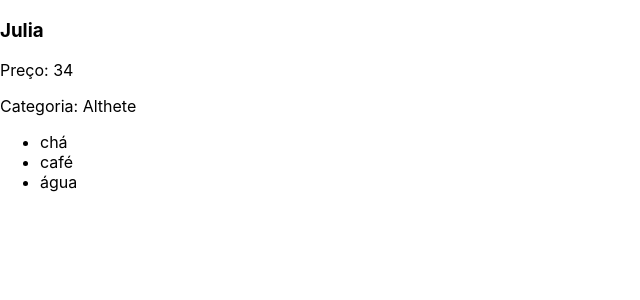
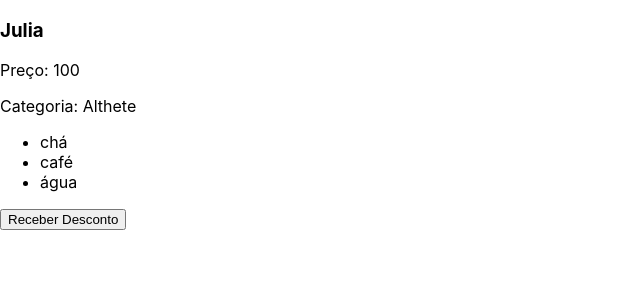
Before and after one commit to Samuel-fsb/react, a React (Create React App) app in the folder meu-projeto/: page / in a window 1280 px wide. Shown: the top 300 px of the page, without its empty margins (0-640 px from the left). Built offline with nearby package versions, Linux system fonts and the light colour scheme.

Commit message:
Passando uma função como propriedade.

```diff
--- a/meu-projeto/src/App.js
+++ b/meu-projeto/src/App.js
@@ -1,11 +1,15 @@
 import CartaoProduto from "./componets/CartaoProduto";
-
+import { useState } from 'react';
 
 function App() {
 
+  const [valor, SetValor] = useState(100);
+
+  const DarDesconto = () => { SetValor(valor - 20) };
+
   return(
     <div>
-      <CartaoProduto item={['chá', 'café', 'água']} nome={'Julia'} preco={34} categoria={'Althete'}/>
+      <CartaoProduto item={['chá', 'café', 'água']} nome={'Julia'} preco={valor} categoria={'Althete'} AplicarDesconto={DarDesconto}/>
     </div>
   );
 
--- a/meu-projeto/src/componets/CartaoProduto.js
+++ b/meu-projeto/src/componets/CartaoProduto.js
@@ -1,4 +1,4 @@
-function CartaoProduto({nome, preco, categoria, item=[]}){
+function CartaoProduto({nome, preco, categoria, item=[], AplicarDesconto}){
 
     return(
         <div className="cartao">
@@ -8,6 +8,7 @@ function CartaoProduto({nome, preco, categoria, item=[]}){
             <ul>
                 {item.map((elemento, index) => <li key={index}>{elemento}</li>)}
             </ul>
+            <button onClick={AplicarDesconto}>Receber Desconto</button>
         </div>
     );
 
```
